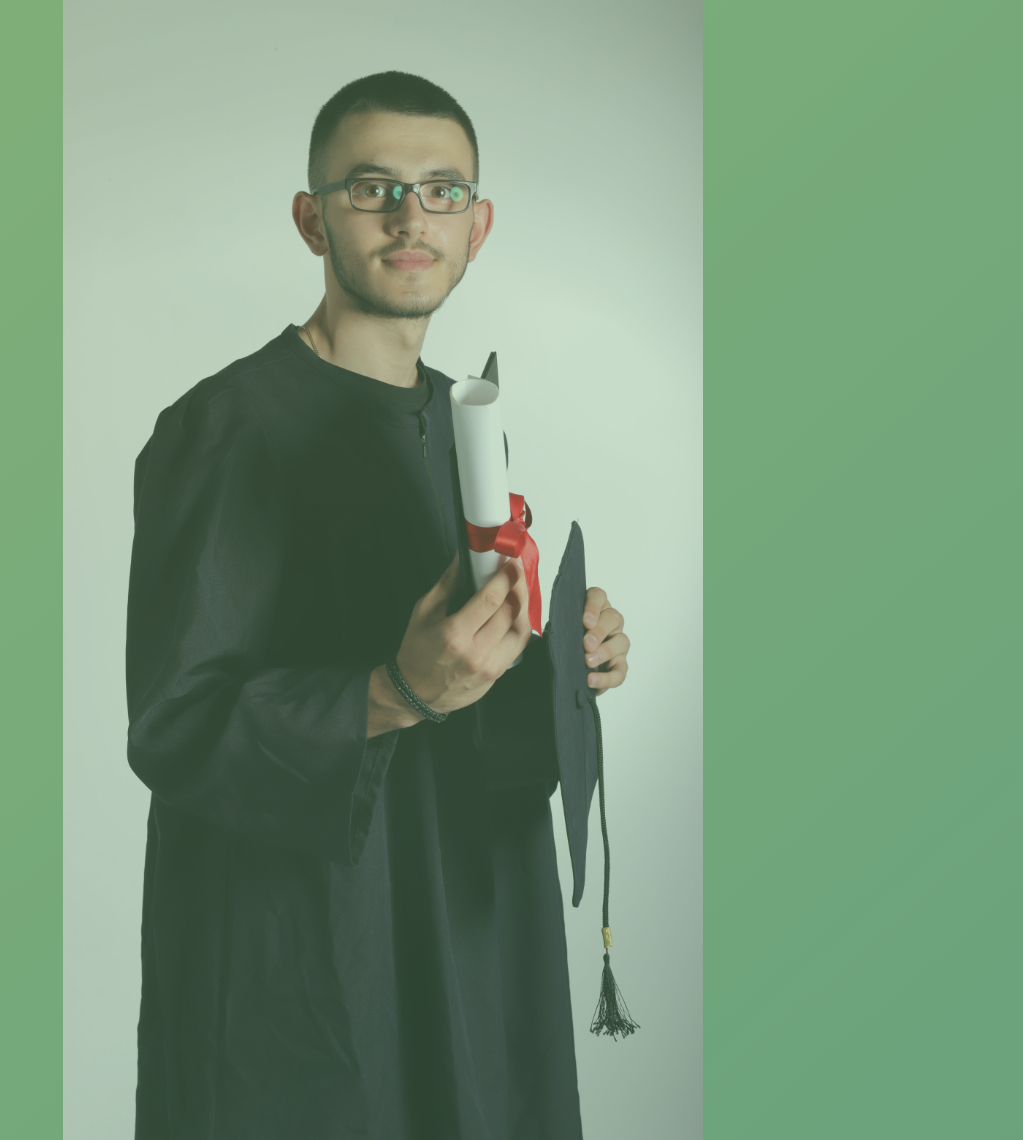
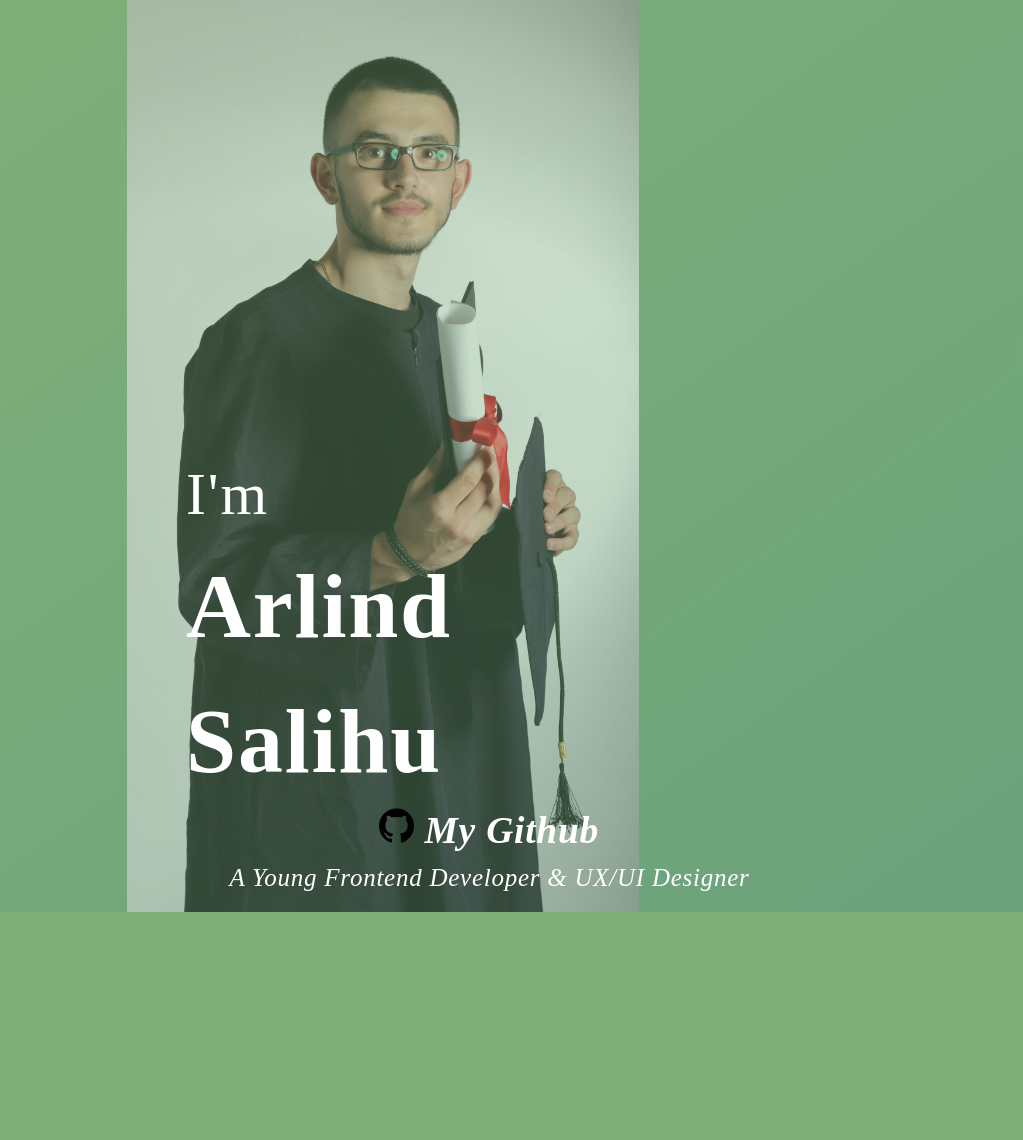
Before and after one commit to Arlind-Salihu/Starlabs_Portfolio, a PHP site: page /html/index.html in a window 1280 px wide. Shown: the whole page, without its empty margins (257-1280 px from the left). After the commit the page ends 912 px from the top, so only its background shows below. Run offline with PHP 8.4, Linux system fonts and the light colour scheme.

Commit message:
Styling changes

```diff
--- a/css/style.css
+++ b/css/style.css
@@ -1,23 +1,60 @@
-*{
+* {
     margin: 0;
 }
 
-.mainSection{
+.mainSection {
     background-image: linear-gradient(to bottom right, #82b078, #6ba27c);
     justify-content: center;
     align-items: center;
 }
 
 
-.sectionImage{
+.sectionImage {
     opacity: 0.6;
 }
 
-.mainImg{
+.mainImg {
     display: block;
     max-height: 100%;
     margin-left: auto;
     margin-right: auto;
-    width: 50%;
+    width: 40%;
     background-repeat: no-repeat;
 }
+
+.centered {
+    position: absolute;
+    top: 35%;
+    left: 45%;
+    transform: translate(-50%, -50%);
+    font-family: "Playfair Display", serif;
+    line-height: 1.5;
+    font-size: 60px;
+    padding: 8px 0px 10px 0px;
+    letter-spacing: 0.03em;
+    color: white;
+    margin-top: 350px;
+}
+
+.centered2 {
+    position: absolute;
+    top: 90%;
+    left: 38%;
+    font-family: "Playfair Display", serif;
+    line-height: 1.5;
+    font-size:25px;
+    padding: 8px 0px 10px 0px;
+    letter-spacing: 0.03em;
+    color: white;
+    font-style: italic;
+}
+
+.github{
+    text-decoration: none;
+    color:white;
+}
+
+.github:hover{
+    text-decoration: none;
+    color: #82b078;
+}
--- a/html/index.html
+++ b/html/index.html
@@ -1,22 +1,44 @@
 <!DOCTYPE html>
 <html lang="en">
-<head>
-    <meta charset="UTF-8">
-    <meta http-equiv="X-UA-Compatible" content="IE=edge">
-    <meta name="viewport" content="width=device-width, initial-scale=1.0">
-    <link rel="icon" href="../images/as.png" type="image/x-icon">
-    <link rel="stylesheet" href="../css/style.css">
+  <head>
+    <meta charset="UTF-8" />
+    <meta http-equiv="X-UA-Compatible" content="IE=edge" />
+    <meta name="viewport" content="width=device-width, initial-scale=1.0" />
+    <link rel="icon" href="../images/as.png" type="image/x-icon" />
+    <link rel="stylesheet" href="../css/style.css" />
     <title>Portfolio</title>
-</head>
-<body>
-
+  </head>
+  <body>
     <!-- SECTION START -->
     <section class="mainSection">
-        <div class="sectionImage">
-            <img src="../images/lindi.png" alt="img" class="mainImg"/>
+      <div class="sectionImage">
+        <img src="../images/lindi.png" alt="img" class="mainImg" />
+      </div>
+      <div class="centered">
+        I'm <br />
+        <span>
+          <h1>
+            Arlind <br />
+            Salihu
+          </h1>
+        </span>
+      </div>
+      <div class="centered2">
+      <br/><br/>
+        <a
+          class="github"
+          href="https://github.com/Arlind-Salihu"
+          target="_blank">
+            <h2>
+                <img src="../images/github.png" alt="img" style="width: 35px; height: 35px; margin-left: 150px;"/>
+                My Github
+            </h2>
+        </a>
+        <div class="decorated-subtitle">
+          A Young Frontend Developer & UX/UI Designer
         </div>
+      </div>
     </section>
     <!-- END OF SECTION -->
-
-</body>
+  </body>
 </html>
```
Also changed, not shown: images/github.png (added).
